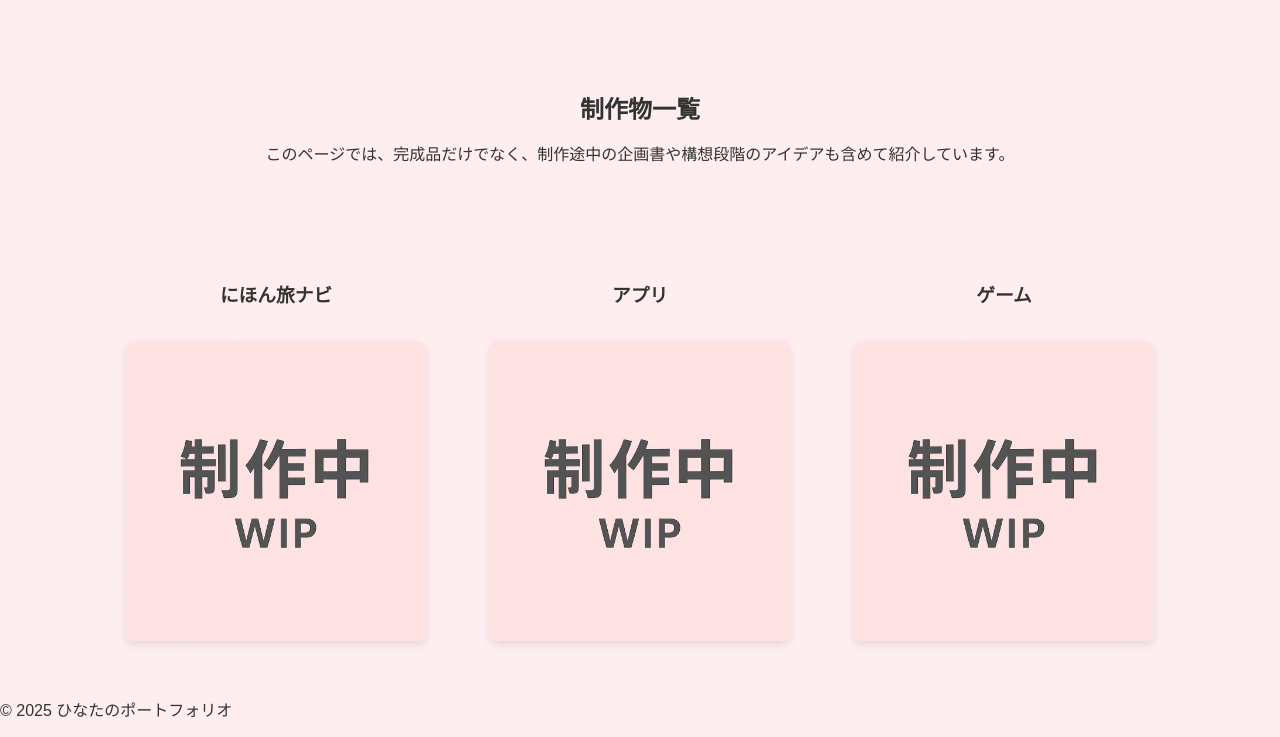
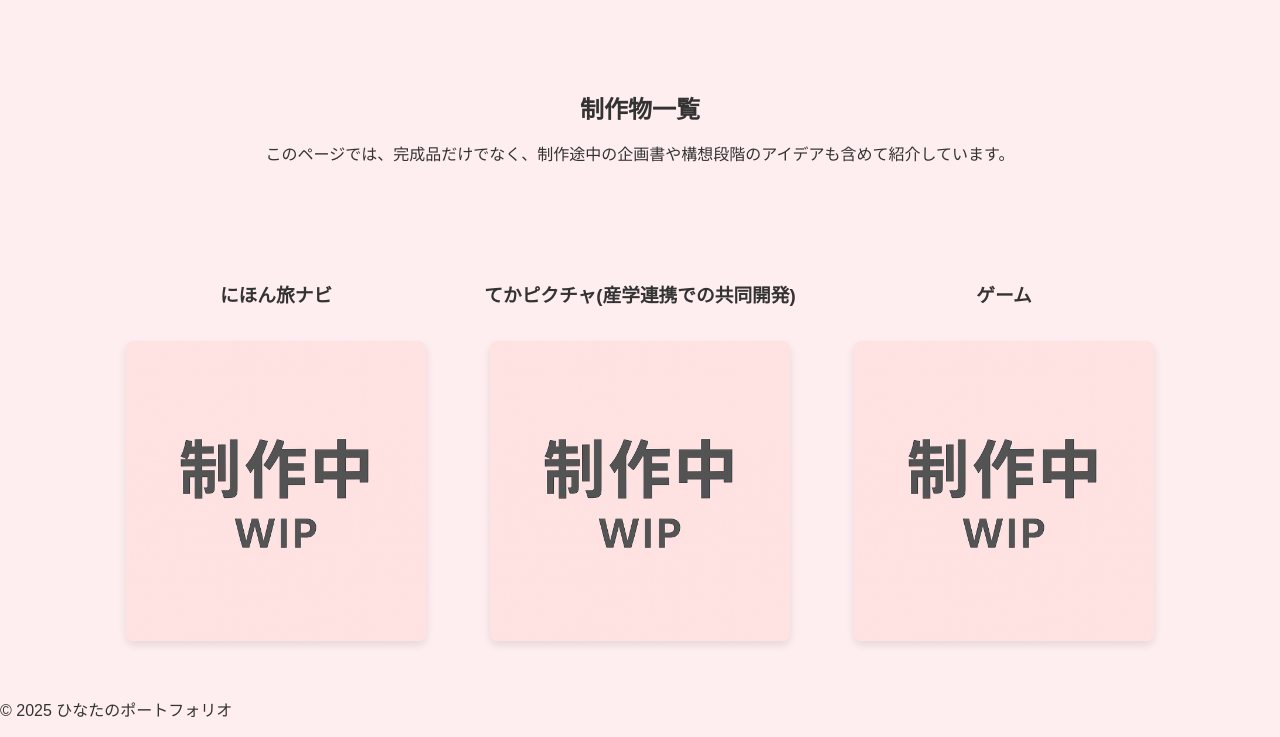
Before and after one commit to hina0206/hnt.graduate, a plain HTML site: page about.html in a window 1280 px wide. Shown: the part 70-807 px from the top of the page. Drawn offline with Linux system fonts and the light colour scheme.

Commit message:
Update about.html

```diff
--- a/about.html
+++ b/about.html
@@ -30,7 +30,7 @@
           </a>
         </div>
         <div class="works">
-          <h3>アプリ</h3>
+          <h3>てかピクチャ(産学連携での共同開発)</h3>
           <a href="works2.html">
             <img src="images/wip2.png" alt="WIP" class="thumbnail">
           </a>
```
